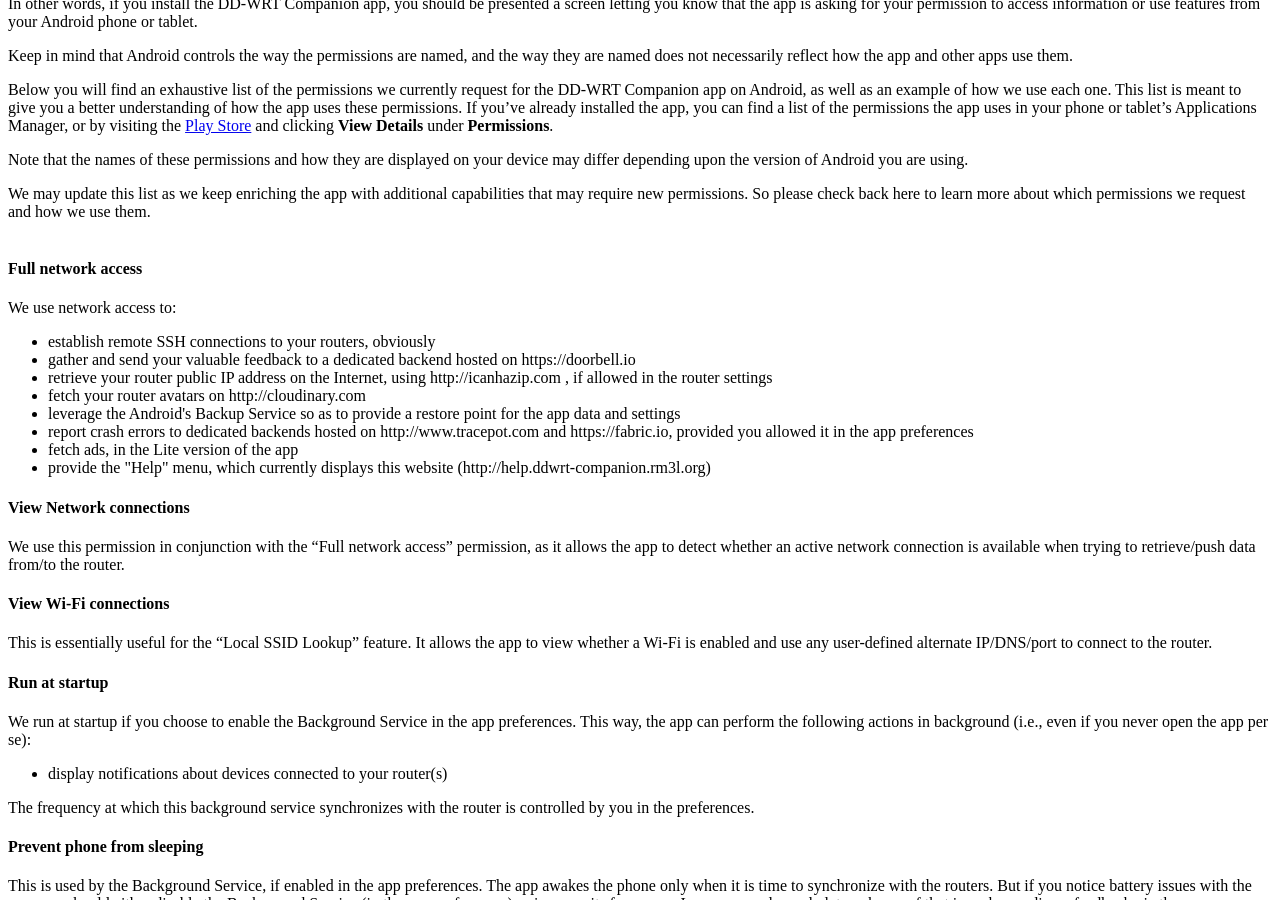
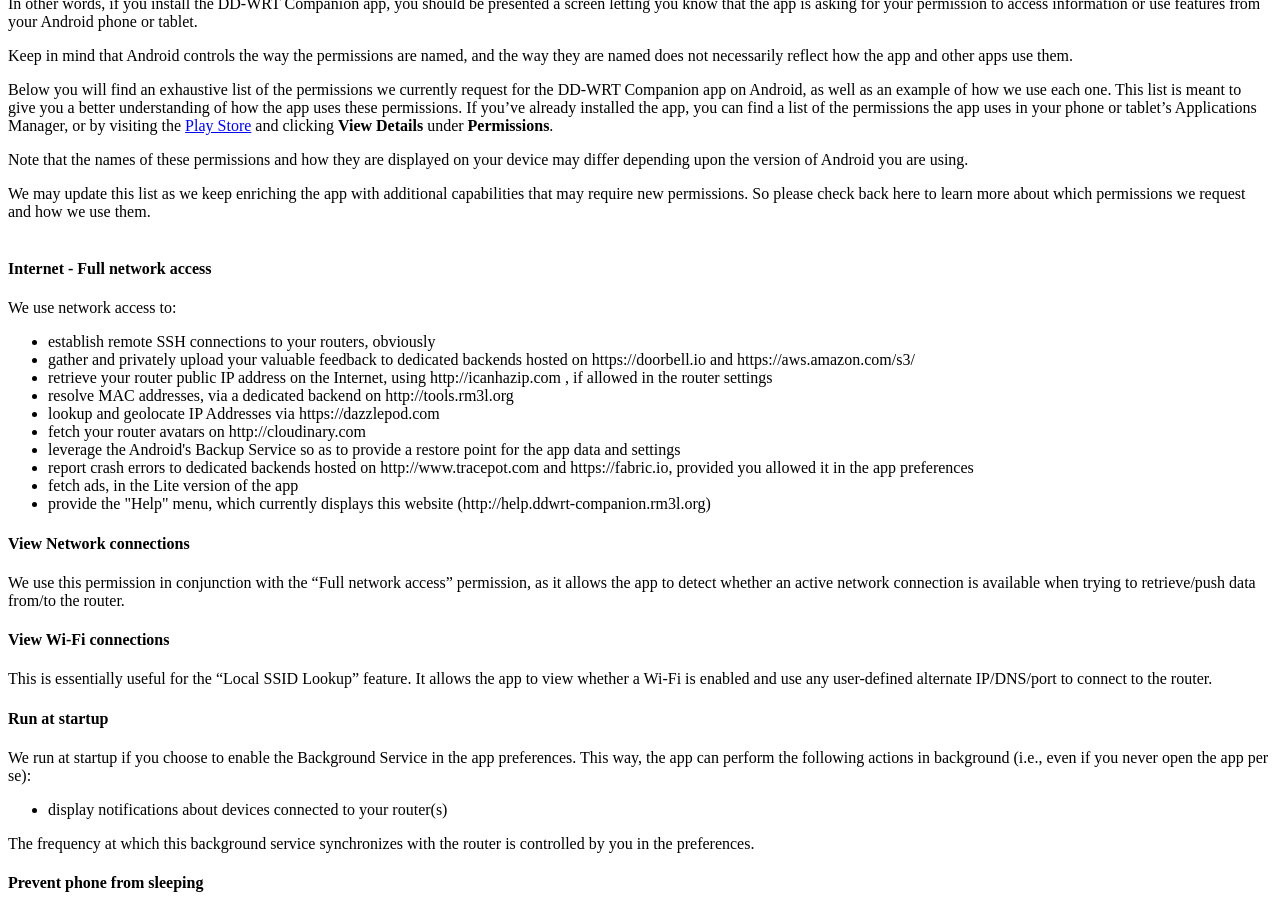
Before and after one commit to lemra-org/help.ddwrt-companion.app, a Jekyll site: the page built from _posts/2015-08-08-permissions.md, in a window 1280 px wide and 900 px high, scrolled down 388 px. Built offline with Jekyll 4.4.1, drawn with Linux system fonts in a browser that asks for light colours; comment, search, counter and statistics services are not loaded; a style sheet for code colours, icons or effects is not loaded.

Commit message:
Add more details about Internet access permission

```diff
--- a/_posts/2015-08-08-permissions.md
+++ b/_posts/2015-08-08-permissions.md
@@ -44,12 +44,14 @@ Note that the names of these permissions and how they are displayed on your devi
 We may update this list as we keep enriching the app with additional capabilities that may require new permissions. So please check back here to learn more about which permissions we request and how we use them.
 <br/><br/>
 
-#### Full network access
+#### Internet - Full network access
 We use network access to:
 <ul>
 <li>establish remote SSH connections to your routers, obviously</li>
-<li>gather and send your valuable feedback to a dedicated backend hosted on https://doorbell.io </li>
+<li>gather and privately upload your valuable feedback to dedicated backends hosted on https://doorbell.io and https://aws.amazon.com/s3/</li>
 <li>retrieve your router public IP address on the Internet, using http://icanhazip.com , if allowed in the router settings </li>
+<li>resolve MAC addresses, via a dedicated backend on http://tools.rm3l.org</li>
+<li>lookup and geolocate IP Addresses via https://dazzlepod.com</li>
 <li>fetch your router avatars on http://cloudinary.com</li>
 <li>leverage the Android's Backup Service so as to provide a restore point for the app data and settings</li>
 <li>report crash errors to dedicated backends hosted on http://www.tracepot.com and https://fabric.io, provided you allowed it in the app preferences</li>
```
